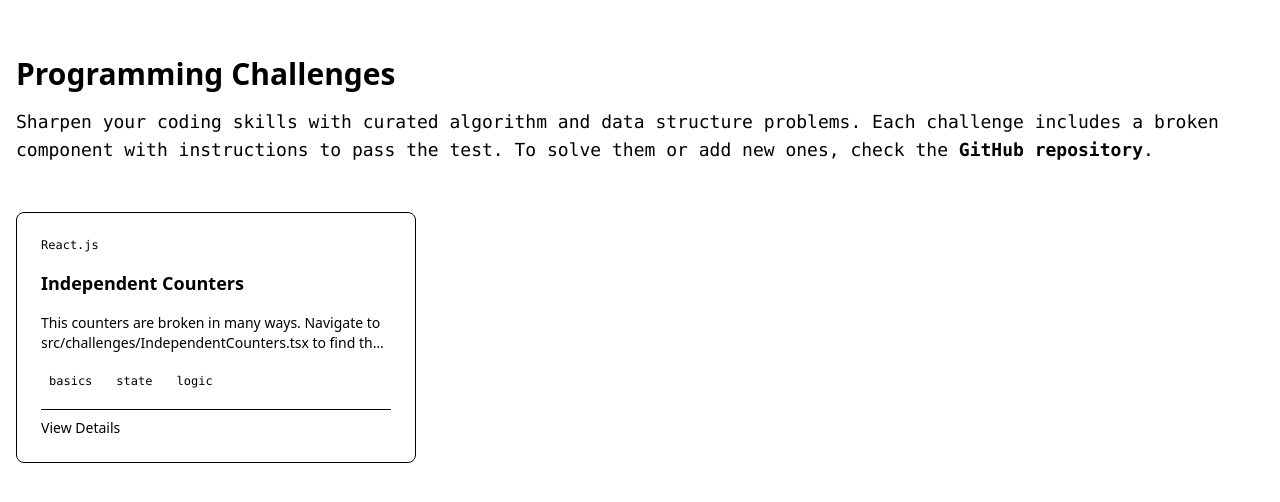
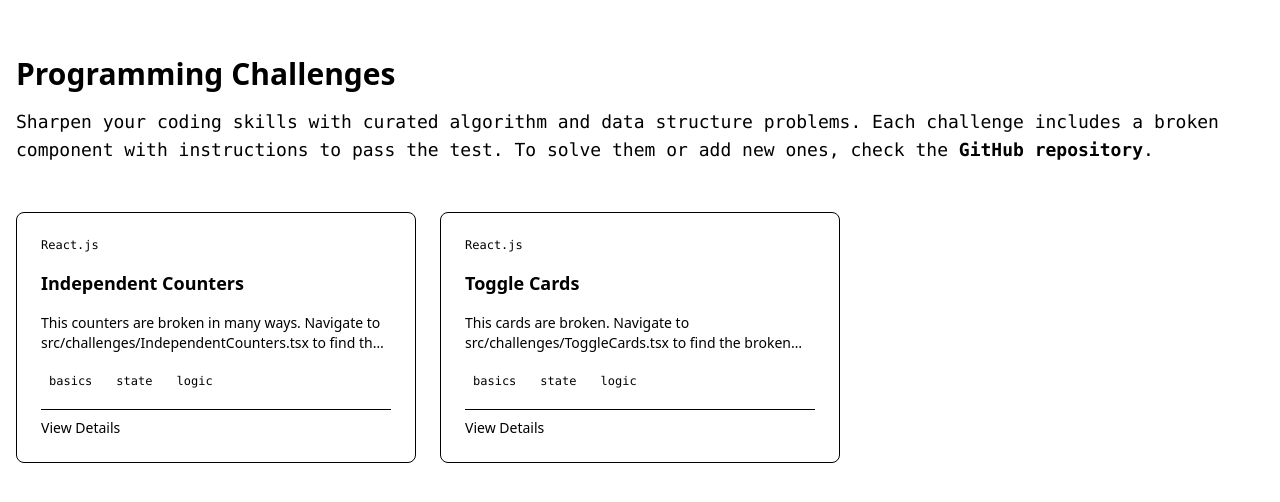
Before and after one commit to DiegoLSdev/Code-Tests, a React (Vite) app: page / in a window 1280 px wide. Shown: the top 502 px of the page. Built offline with nearby package versions, Linux system fonts and the light colour scheme.

Commit message:
AI Challange: Toggle Cards

```diff
--- /dev/null
+++ b/src/challenges/ToggleCards.tsx
@@ -0,0 +1,40 @@
+
+/*
+-----------------------  THIS COMPONENT IS CREATED USING AI -----------------------
+
+INSTRUCTIONS:
+✓ Each card must have its own active state
+✓ Clicking one card should NOT affect others
+
+EXTRA:
+✓ Generate cards dynamically
+✓ Extract Card component
+
+*/
+
+import { useState } from "react";
+
+export default function ToggleCards() {
+  const [active, setActive] = useState(false);
+
+  return (
+    <div className="grid grid-cols-3 gap-4">
+      {[1, 2, 3].map((card) => (
+        <div
+          key={card}
+          className={`p-6 border rounded-lg ${
+            active ? "bg-green-200" : "bg-gray-200"
+          }`}
+        >
+          <h3 className="text-lg font-bold mb-4">Card {card}</h3>
+          <button
+            onClick={() => setActive(!active)}
+            className="px-4 py-2 bg-black text-white rounded"
+          >
+            Toggle
+          </button>
+        </div>
+      ))}
+    </div>
+  );
+}
--- a/src/data/challenges.ts
+++ b/src/data/challenges.ts
@@ -1,5 +1,7 @@
 import type { ComponentType } from "react";
 import IndependentCounters from "../challenges/IndependentCounters";
+import ToggleCards from "../challenges/ToggleCards";
+
 // Challenge data structure
 interface Challenge {
   id: number;
@@ -21,4 +23,12 @@ export const challenges: Challenge[] = [
     tags: ['basics', 'state', 'logic'],
     component:IndependentCounters
   },
+    {
+    id: 2,
+    title: 'Toggle Cards',
+    description: 'This cards are broken. Navigate to src/challenges/ToggleCards.tsx to find the broken component and pass the test.',
+    category: 'React.js',
+    tags: ['basics', 'state', 'logic'],
+    component:ToggleCards
+  },
 ];
```
